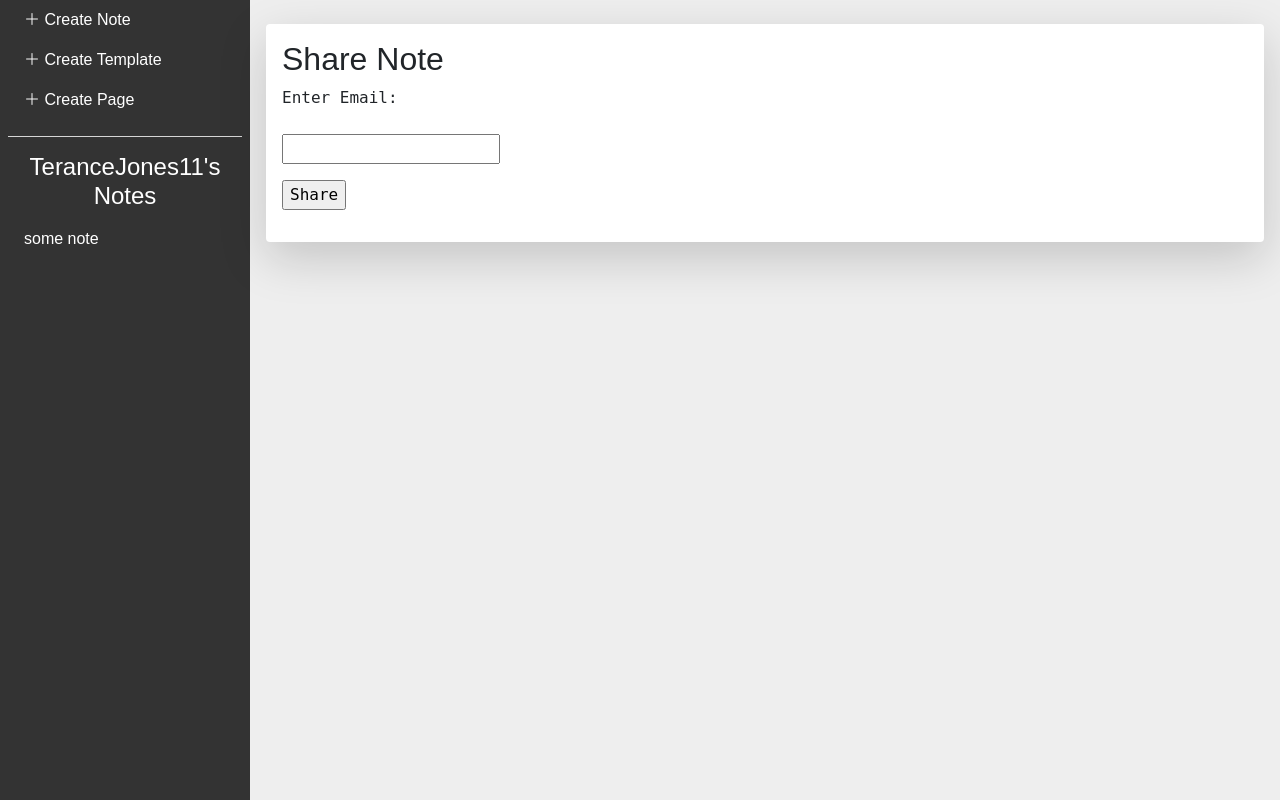
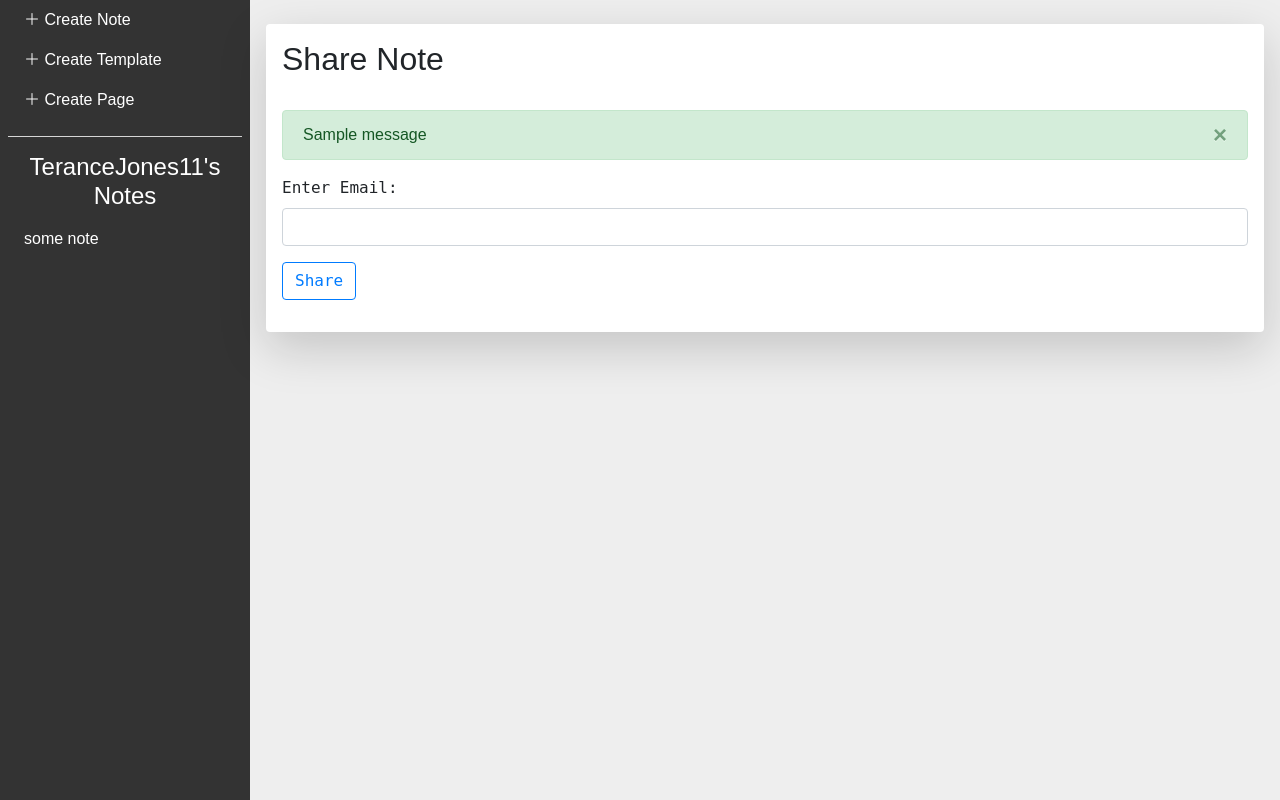
Before and after one commit to FardinHaque60/Scribe, a Flask app: page /share_note/1 in a window 1280 px wide. Shown: the part 56-856 px from the top of the page. Run offline with Flask 3, Linux system fonts and the light colour scheme; a user stored in the database is signed in; one stand-in notice (Sample message) is shown; some libraries are stand-ins or nearby versions.

Commit message:
flashed messages + bootstrap

```diff
--- a/app/templates/share_note.html
+++ b/app/templates/share_note.html
@@ -1,16 +1,33 @@
 {% extends "home.html" %}
 
 {% block content %}
-    <h2>Share Note</h2>
+    <h2>Share Note</h2><br>
+
+    {% with messages = get_flashed_messages(category_filter=["shareError", "shareSuccess"]) %}
+        {% if messages %}
+            {% for message in messages%}
+                <div class="alert alert-success alert-dismissible fade show" role="alert">
+                    {{ message }}
+                    <button type="button" class="close" data-dismiss="alert" aria-label="Close">
+                        <span aria-hidden="true">&times;</span>
+                    </button>
+                </div>
+            {% endfor %}
+        {% endif %}
+    {% endwith %}
 
     <form method="post" action="{{ url_for('share_note', note_id=shared_note.id) }}">
         {{ form.hidden_tag() }}
-        <p>{{ form.recipient.label }}</p>
-        <p>{{ form.recipient }}</p>
+        <p>
+            {{ form.recipient.label }} <br>
+            {{ form.recipient(class="form-control") }}
+        </p>
+
             {% for error in form.recipient.errors %}
             <span style="color: red;">[{{ error }}]</span>
             {% endfor %}
-        <p> {{ form.submit }} </p>
+
+        <p> {{ form.submit(class="btn btn-outline-primary") }} </p>
 
     </form>
 
```
